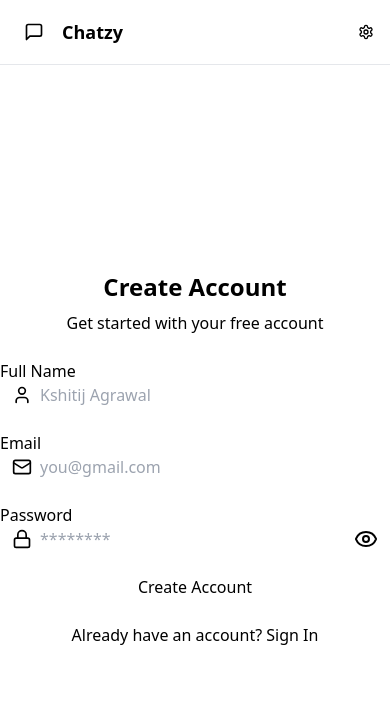
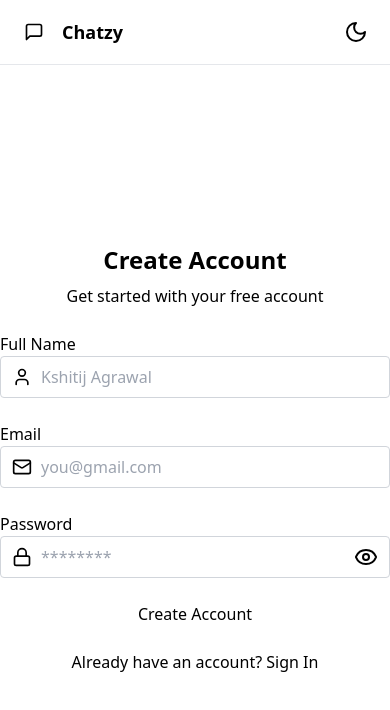
Before and after one commit to krish3742/Chatzy, a React (Vite) app in the folder Frontend/: page /signup in a window 390 px wide. Shown: the top 710 px of the page. Built offline with nearby package versions, Linux system fonts and the light colour scheme; no server answers.

Commit message:
Implemented dark/light theme toggle with persistence using DaisyUI

```diff
--- a/Frontend/src/App.jsx
+++ b/Frontend/src/App.jsx
@@ -1,20 +1,25 @@
 import { useEffect } from "react";
 import { Loader } from "lucide-react";
 import { Toaster } from "react-hot-toast";
-import { Routes, Route } from "react-router-dom";
+import { Routes, Route, Navigate } from "react-router-dom";
 
 import HomePage from "./pages/HomePage";
 import Navbar from "./components/Navbar";
 import LoginPage from "./pages/LoginPage";
 import SignUpPage from "./pages/SignUpPage";
 import ProfilePage from "./pages/ProfilePage";
-import SettingsPage from "./pages/SettingsPage";
 import PublicLayout from "./layouts/PublicLayout";
 import PrivateLayout from "./layouts/PrivateLayout";
 import { useAuthStore } from "./store/useAuthStore";
+import { useThemeStore } from "./store/useThemeStore";
 
 const App = () => {
+  const { theme } = useThemeStore();
   const { checkAuth, authUser, isCheckingAuth } = useAuthStore();
+
+  useEffect(() => {
+    document.documentElement.setAttribute("data-theme", theme);
+  }, [theme]);
 
   useEffect(() => {
     checkAuth();
@@ -29,7 +34,7 @@ const App = () => {
   }
 
   return (
-    <div className="h-screen flex flex-col">
+    <div className="h-screen flex flex-col" data-theme={theme}>
       <Navbar />
       <div className="flex-1">
         <Routes>
@@ -65,7 +70,7 @@ const App = () => {
               </PrivateLayout>
             }
           />
-          <Route path="/settings" element={<SettingsPage />} />
+          <Route path="*" element={<Navigate to="/" />} />
         </Routes>
       </div>
       <Toaster />
--- a/Frontend/src/components/Navbar.jsx
+++ b/Frontend/src/components/Navbar.jsx
@@ -1,9 +1,11 @@
 import { Link } from "react-router-dom";
 import { useAuthStore } from "../store/useAuthStore";
-import { LogOut, MessageSquare, Settings, User } from "lucide-react";
+import { useThemeStore } from "../store/useThemeStore";
+import { LogOut, MessageSquare, Moon, Sun, User } from "lucide-react";
 
 const Navbar = () => {
   const { logout, authUser } = useAuthStore();
+  const { theme, setTheme } = useThemeStore();
   return (
     <header className="bg-base-100 border-b border-base-300 w-full sticky top-0 z-40 backdrop-blur-lg bg-base-100/80">
       <div className="container mx-auto px-4 h-16">
@@ -21,15 +23,16 @@ const Navbar = () => {
           </div>
 
           <div className="flex items-center gap-2">
-            <Link
-              to={"/settings"}
-              className={`
-              btn btn-sm gap-2 transition-colors
-              `}
+            <button
+              className="flex gap-2 items-center justify-center size-9 rounded-full bg-primary/10"
+              onClick={() => setTheme()}
             >
-              <Settings className="w-4 h-4" />
-              <span className="hidden sm:inline">Settings</span>
-            </Link>
+              {theme === "light" ? (
+                <Moon className="size-6" />
+              ) : (
+                <Sun className="size-6" />
+              )}
+            </button>
 
             {authUser && (
               <>
@@ -38,7 +41,10 @@ const Navbar = () => {
                   <span className="hidden sm:inline">Profile</span>
                 </Link>
 
-                <button className="flex gap-2 items-center" onClick={logout}>
+                <button
+                  className="flex gap-2 items-center btn btn-sm"
+                  onClick={logout}
+                >
                   <LogOut className="size-5" />
                   <span className="hidden sm:inline">Logout</span>
                 </button>
--- a/Frontend/src/pages/LoginPage.jsx
+++ b/Frontend/src/pages/LoginPage.jsx
@@ -1,7 +1,7 @@
 import { useState } from "react";
 import toast from "react-hot-toast";
 import { Link } from "react-router-dom";
-import { Eye, Mail, Lock, EyeOff, Loader2, MessageSquare } from "lucide-react";
+import { Eye, Mail, Lock, EyeOff, Loader2 } from "lucide-react";
 
 import { useAuthStore } from "../store/useAuthStore";
 import AuthImagePattern from "../components/AuthImagePattern";
@@ -57,11 +57,11 @@ const LoginPage = () => {
               </label>
               <div className="relative">
                 <div className="absolute inset-y-0 left-0 pl-3 flex items-center pointer-events-none">
-                  <Mail className="size-5 text-base-content/40" />
+                  <Mail className="w-5 h-5 text-base-content/40" />
                 </div>
                 <input
                   type="email"
-                  className={`input input-bordered w-full pl-10`}
+                  className={`w-full pl-10 py-2 border border-gray-300 bg-transparent rounded focus:outline-none focus:ring-1 focus:ring-primary/50`}
                   placeholder="you@gmail.com"
                   value={formData.email}
                   onChange={(e) =>
@@ -80,7 +80,7 @@ const LoginPage = () => {
                 </div>
                 <input
                   type={showPassword ? "text" : "password"}
-                  className={`input input-bordered w-full pl-10`}
+                  className={`w-full pl-10 py-2 border border-gray-300 bg-transparent rounded focus:outline-none focus:ring-1 focus:ring-primary/50`}
                   placeholder="********"
                   value={formData.password}
                   onChange={(e) =>
--- a/Frontend/src/pages/ProfilePage.jsx
+++ b/Frontend/src/pages/ProfilePage.jsx
@@ -1,9 +1,11 @@
+import { useState } from "react";
 import { Camera, User, Mail, Pencil, X, Check } from "lucide-react";
 
 import { useAuthStore } from "../store/useAuthStore";
-import { useState } from "react";
+import { useThemeStore } from "../store/useThemeStore";
 
 const ProfilePage = () => {
+  const { theme } = useThemeStore();
   const [editName, setEditName] = useState(false);
   const [selectedImage, setSelectedImage] = useState(null);
   const { authUser, isUpdatingProfile, updateProfile } = useAuthStore();
@@ -47,7 +49,7 @@ const ProfilePage = () => {
   };
 
   return (
-    <div className="h-screen">
+    <div className="h-full" data-theme={theme}>
       <div className="max-w-2xl mx-auto p-4 py-8">
         <div className="bg-base-300 rounded-xl p-6 space-y-8">
           <div className="text-center">
--- a/Frontend/src/pages/SettingsPage.jsx
+++ /dev/null
@@ -1,5 +0,0 @@
-const SettingsPage = () => {
-  return <div>SettingsPage</div>;
-};
-
-export default SettingsPage;
--- a/Frontend/src/pages/SignUpPage.jsx
+++ b/Frontend/src/pages/SignUpPage.jsx
@@ -74,7 +74,7 @@ const SignUpPage = () => {
                 </div>
                 <input
                   type="text"
-                  className={`input input-bordered w-full pl-10`}
+                  className={`w-full pl-10 py-2 border border-gray-300 bg-transparent rounded focus:outline-none focus:ring-1 focus:ring-primary/50`}
                   placeholder="Kshitij Agrawal"
                   value={formData.fullName}
                   onChange={(e) =>
@@ -93,7 +93,7 @@ const SignUpPage = () => {
                 </div>
                 <input
                   type="email"
-                  className={`input input-bordered w-full pl-10`}
+                  className={`w-full pl-10 py-2 border border-gray-300 bg-transparent rounded focus:outline-none focus:ring-1 focus:ring-primary/50`}
                   placeholder="you@gmail.com"
                   value={formData.email}
                   onChange={(e) =>
@@ -112,7 +112,7 @@ const SignUpPage = () => {
                 </div>
                 <input
                   type={showPassword ? "text" : "password"}
-                  className={`input input-bordered w-full pl-10`}
+                  className={`w-full pl-10 py-2 border border-gray-300 bg-transparent rounded focus:outline-none focus:ring-1 focus:ring-primary/50`}
                   placeholder="********"
                   value={formData.password}
                   onChange={(e) =>
--- /dev/null
+++ b/Frontend/src/store/useThemeStore.js
@@ -0,0 +1,11 @@
+import { create } from "zustand";
+
+export const useThemeStore = create((set, get) => ({
+  theme: localStorage.getItem("chat-theme") || "light",
+  setTheme: () => {
+    const currentTheme = get().theme;
+    const setTheme = currentTheme === "light" ? "dark" : "light";
+    localStorage.setItem("chat-theme", setTheme);
+    set({ theme: setTheme });
+  },
+}));
--- a/Frontend/tailwind.config.js
+++ b/Frontend/tailwind.config.js
@@ -6,4 +6,7 @@ export default {
     extend: {},
   },
   plugins: [daisyui],
+  daisyui: {
+    themes: ["light", "dark"],
+  },
 };
```
